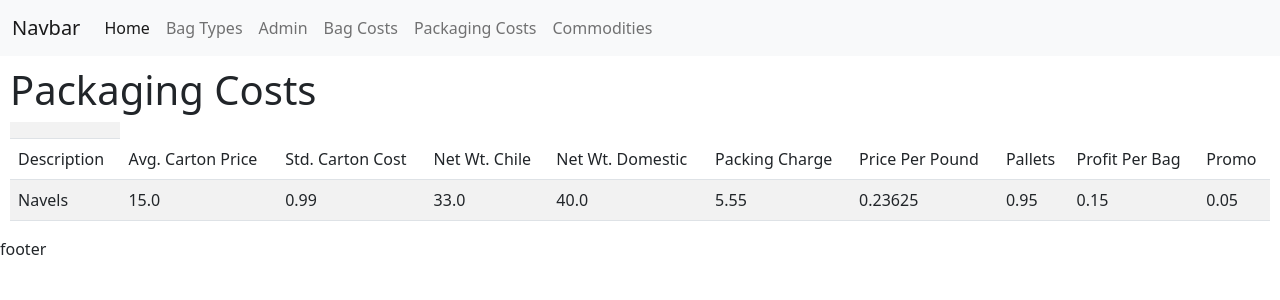
After one commit to chris743/charge, a Django app: page /commodities/ in a window 1280 px wide. The commit adds this page. Shown: the top 300 px of the page. Run offline with Django 4.2, Linux system fonts and the light colour scheme; data comes from the database, SQL or seed files in the repository; both versions use the stored data as it was after the commit; some libraries are stand-ins or nearby versions.

Commit message:
essage=second commit

```diff
--- a/KRP/KRP/settings.py
+++ b/KRP/KRP/settings.py
@@ -38,6 +38,8 @@ INSTALLED_APPS = [
     'django.contrib.sessions',
     'django.contrib.messages',
     'django.contrib.staticfiles',
+
+    'widget_tweaks',
 
     'charge.apps.ChargeConfig'
 ]
--- a/KRP/charge/admin.py
+++ b/KRP/charge/admin.py
@@ -1,7 +1,9 @@
 from django.contrib import admin
-from .models import BoxType, BagCost, PackagingCosts
+
+from .models import BoxType, BagCost, PackagingCosts, Commodities
 
 # Register your models here.
 admin.site.register(BoxType)
 admin.site.register(BagCost)
 admin.site.register(PackagingCosts)
+admin.site.register(Commodities)
--- a/KRP/charge/models.py
+++ b/KRP/charge/models.py
@@ -35,3 +35,21 @@ class PackagingCosts(models.Model):
     netCostPerMeter = models.FloatField(null=False, default=0)
     vexarClipCost = models.FloatField(null=False, default=0)
     miscCost = models.FloatField(null=False, default=0)
+
+
+class Commodities (models.Model):
+    id = models.UUIDField(primary_key=True, default=uuid.uuid4, unique=True, editable=False)
+    description = models.CharField(max_length=30, blank=False)
+    avgCtnPrice = models.FloatField(null=False, default=0)
+    stdCtnCost = models.FloatField(null=False, default=0)
+    netWeightChile = models.FloatField(null=False, default=0)
+    netWeightDomestic = models.FloatField(null=False, default=0)
+    packingCharge = models.FloatField(null=False, default=0)
+    pallets = models.FloatField(null=False, default=0)
+    profitPerBag = models.FloatField(null=False, default=0)
+    promo = models.FloatField(null=False, default=0)
+
+    @property
+    def pricePerPound(self):
+        pricePerPound = (self.avgCtnPrice - self.packingCharge) / self.netWeightDomestic
+        return pricePerPound
--- /dev/null
+++ b/KRP/charge/templates/charge/commodities.html
@@ -0,0 +1,37 @@
+{% extends 'main.html'%}
+
+{% block content %}
+<h1>Packaging Costs</h1>
+
+<table class="table table-striped">
+    <th>
+        <tr>
+            <td>Description</td>
+            <td>Avg. Carton Price</td>
+            <td>Std. Carton Cost</td>
+            <td>Net Wt. Chile</td>
+            <td>Net Wt. Domestic</td>
+            <td>Packing Charge</td>
+            <td>Price Per Pound</td>
+            <td>Pallets</td>
+            <td>Profit Per Bag</td>
+            <td>Promo</td>
+        </tr>
+    </th>
+    {% for commodity in commodities %}
+    <tr>
+        <td> {{ commodity.description }}</td>
+        <td> {{ commodity.avgCtnPrice }}</td>
+        <td> {{ commodity.stdCtnCost}}</td>
+        <td> {{ commodity.netWeightChile}}</td>
+        <td> {{ commodity.netWeightDomestic}}</td>
+        <td> {{ commodity.packingCharge}}</td>
+        <td> {{ commodity.pricePerPound}}</td>
+        <td> {{ commodity.pallets}}</td>
+        <td> {{ commodity.profitPerBag}}</td>
+        <td> {{ commodity.promo}}</td>
+    </tr>
+    {% endfor %}
+
+</table>
+{% endblock %}
--- a/KRP/charge/urls.py
+++ b/KRP/charge/urls.py
@@ -3,8 +3,9 @@ from django.urls import path
 from . import views
 
 urlpatterns = [
-    path('home/', views.home, name="home"),
-    path('BagTypes/', views.bagType, name="BagTypes" ),
-    path('BagCosts/', views.bagCosts, name="BagCosts"),
-    path('PkgCosts/', views.pkgCosts, name="pkgCosts")
+    path('', views.home, name="home"),
+    path('bagtypes/', views.bagType, name="BagTypes" ),
+    path('bagcosts/', views.bagCosts, name="BagCosts"),
+    path('pkgcosts/', views.pkgCosts, name="pkgCosts"),
+    path('commodities/', views.commodities, name="commodities"),
 ]
--- a/KRP/charge/views.py
+++ b/KRP/charge/views.py
@@ -1,5 +1,6 @@
 from django.shortcuts import render
-from .models import BoxType, BagCost, PackagingCosts
+from .models import BoxType, BagCost, PackagingCosts, Commodities
+from .forms import PackagingForm
 # Create your views here.
 def home(request):
     return render(request, 'charge/home.html')
@@ -19,6 +20,24 @@ def bagCosts(request):
 
 def pkgCosts(request):
     pkgQuery = PackagingCosts.objects.all()
+    form = PackagingForm()
 
-    ctx = {"pkgcosts": pkgQuery}
+
+    if request.method == 'POST':
+        form = PackagingForm(request.POST)
+        if form.is_valid():
+            form.save()
+            form = PackagingForm()
+
+    ctx = {"pkgcosts": pkgQuery, 'form': form,}
+
+
     return render(request, 'charge/pkgCosts.html', ctx)
+
+
+
+def commodities(request):
+    commoditiesQuery = Commodities.objects.all()
+
+    ctx = {'commodities': commoditiesQuery}
+    return render(request, 'charge/commodities.html', ctx)
--- a/KRP/templates/navbar.html
+++ b/KRP/templates/navbar.html
@@ -7,18 +7,21 @@
       <div class="collapse navbar-collapse" id="navbarNav">
         <ul class="navbar-nav">
           <li class="nav-item">
-            <a class="nav-link active" aria-current="page" href="/home">Home</a>
+            <a class="nav-link active" aria-current="page" href="/">Home</a>
           </li>
           <li class="nav-item">
-            <a class="nav-link" href="/BagTypes">Bag Types</a>
+            <a class="nav-link" href="/bagtypes">Bag Types</a>
           </li>
           <li class="nav-item">
             <a class="nav-link" href="/admin">Admin</a>
           </li>
           <li class="nav-item">
-            <a class="nav-link" href="/BagCosts">Bag Costs</a>
+            <a class="nav-link" href="/bagcosts">Bag Costs</a>
           <li class="nav-item">
-            <a class="nav-link" href="/PkgCosts">Packaging Costs</a>
+            <a class="nav-link" href="/pkgcosts">Packaging Costs</a>
+          </li>
+          <li class="nav-item">
+            <a class="nav-link" href="/commodities">Commodities</a>
           </li>
         </ul>
       </div>
```
Also changed, not shown: KRP/charge/forms.py (+8 -0 lines), KRP/charge/templates/charge/pkgCosts.html (+16 -1 lines), KRP/charge/migrations/0007_commodities.py (added), KRP/charge/migrations/0008_commodities_description.py (added), KRP/db.sqlite3.
